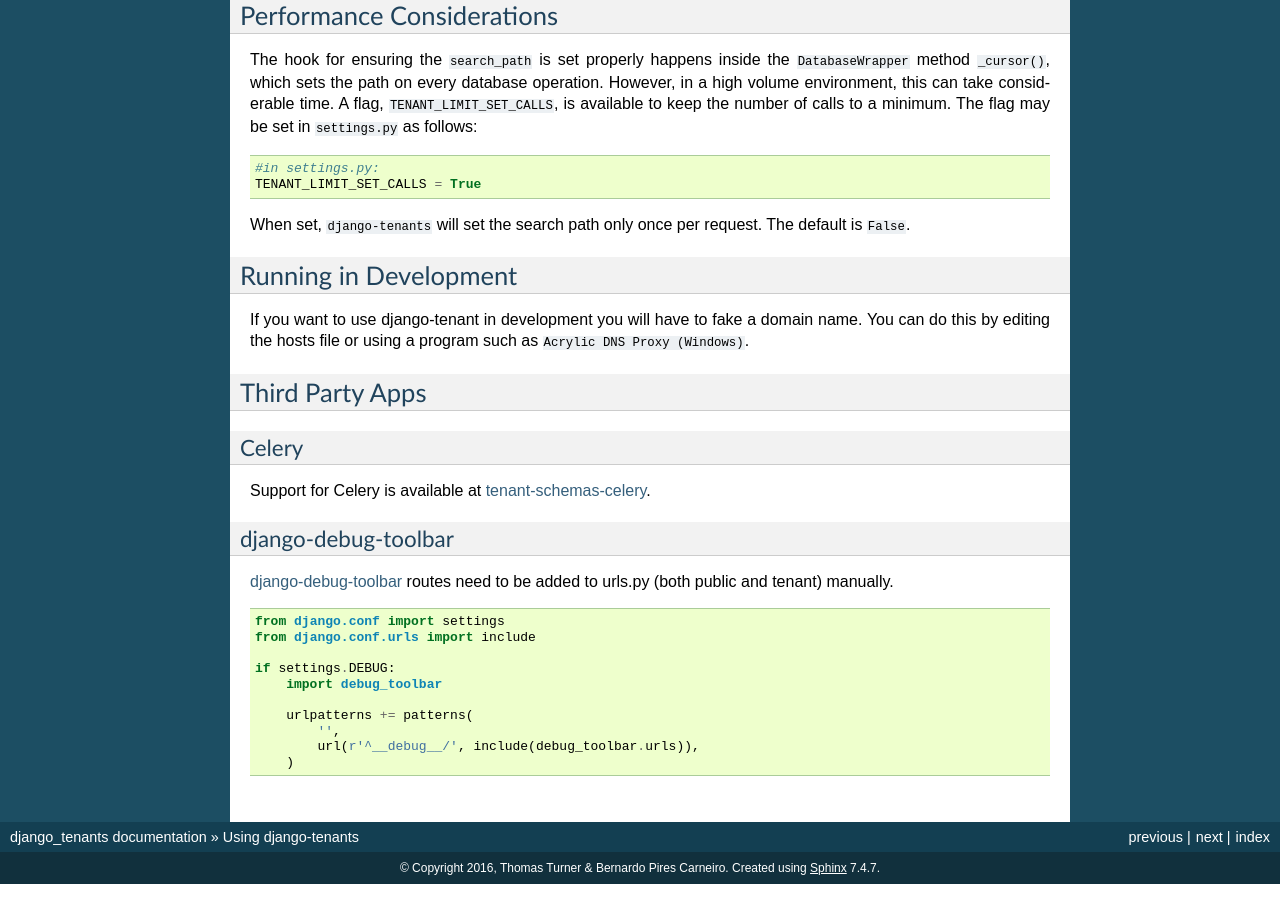
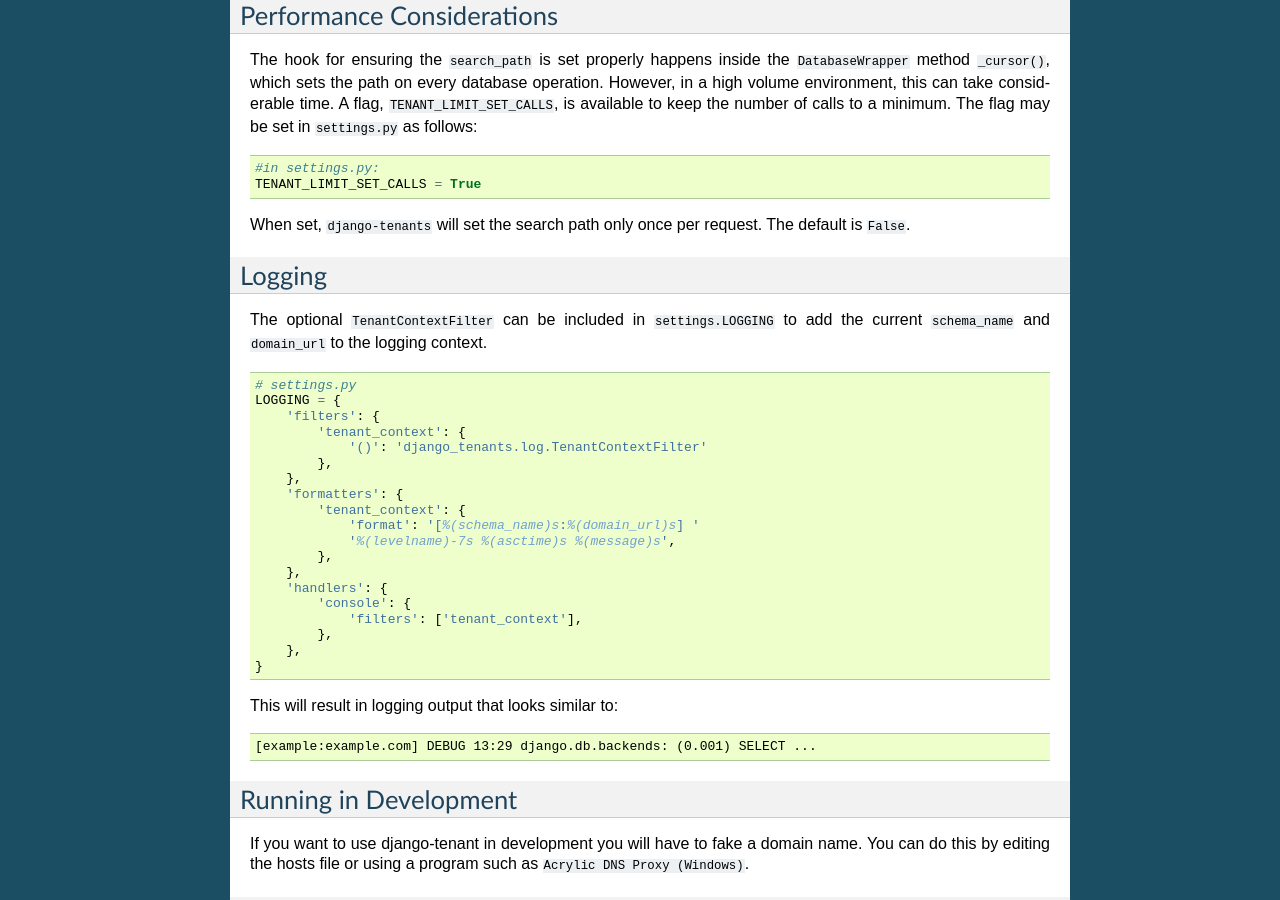
Before and after one commit to django-tenants/django-tenants, a Sphinx documentation site: the page built from docs/use.rst, in a window 1280 px wide and 900 px high, scrolled down 3235 px. Built offline with Sphinx 7.4.7, drawn with Linux system fonts in a browser that asks for light colours; the version number could not be read and is left out.

Commit message:
fixed #101 logging

```diff
--- a/docs/use.rst
+++ b/docs/use.rst
@@ -196,6 +196,40 @@ The hook for ensuring the ``search_path`` is set properly happens inside the ``D
 When set, ``django-tenants`` will set the search path only once per request. The default is ``False``.
 
 
+Logging
+-------
+
+The optional ``TenantContextFilter`` can be included in ``settings.LOGGING`` to add the current ``schema_name`` and ``domain_url`` to the logging context.
+
+.. code-block:: python
+
+    # settings.py
+    LOGGING = {
+        'filters': {
+            'tenant_context': {
+                '()': 'django_tenants.log.TenantContextFilter'
+            },
+        },
+        'formatters': {
+            'tenant_context': {
+                'format': '[%(schema_name)s:%(domain_url)s] '
+                '%(levelname)-7s %(asctime)s %(message)s',
+            },
+        },
+        'handlers': {
+            'console': {
+                'filters': ['tenant_context'],
+            },
+        },
+    }
+
+This will result in logging output that looks similar to:
+
+.. code-block:: text
+
+    [example:example.com] DEBUG 13:29 django.db.backends: (0.001) SELECT ...
+
+
 Running in Development
 ----------------------
 
```
Also changed, not shown: 2 other files.
